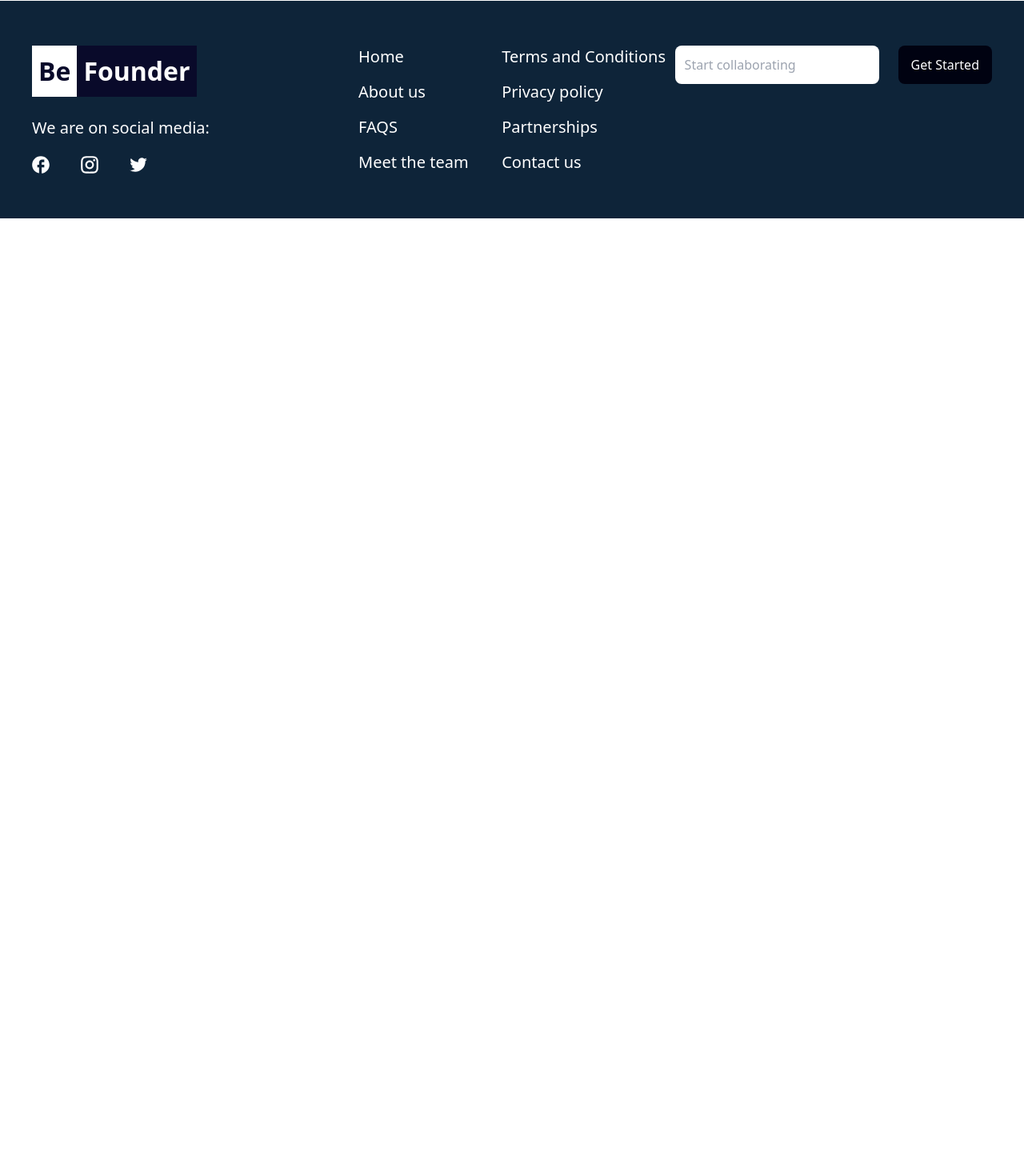
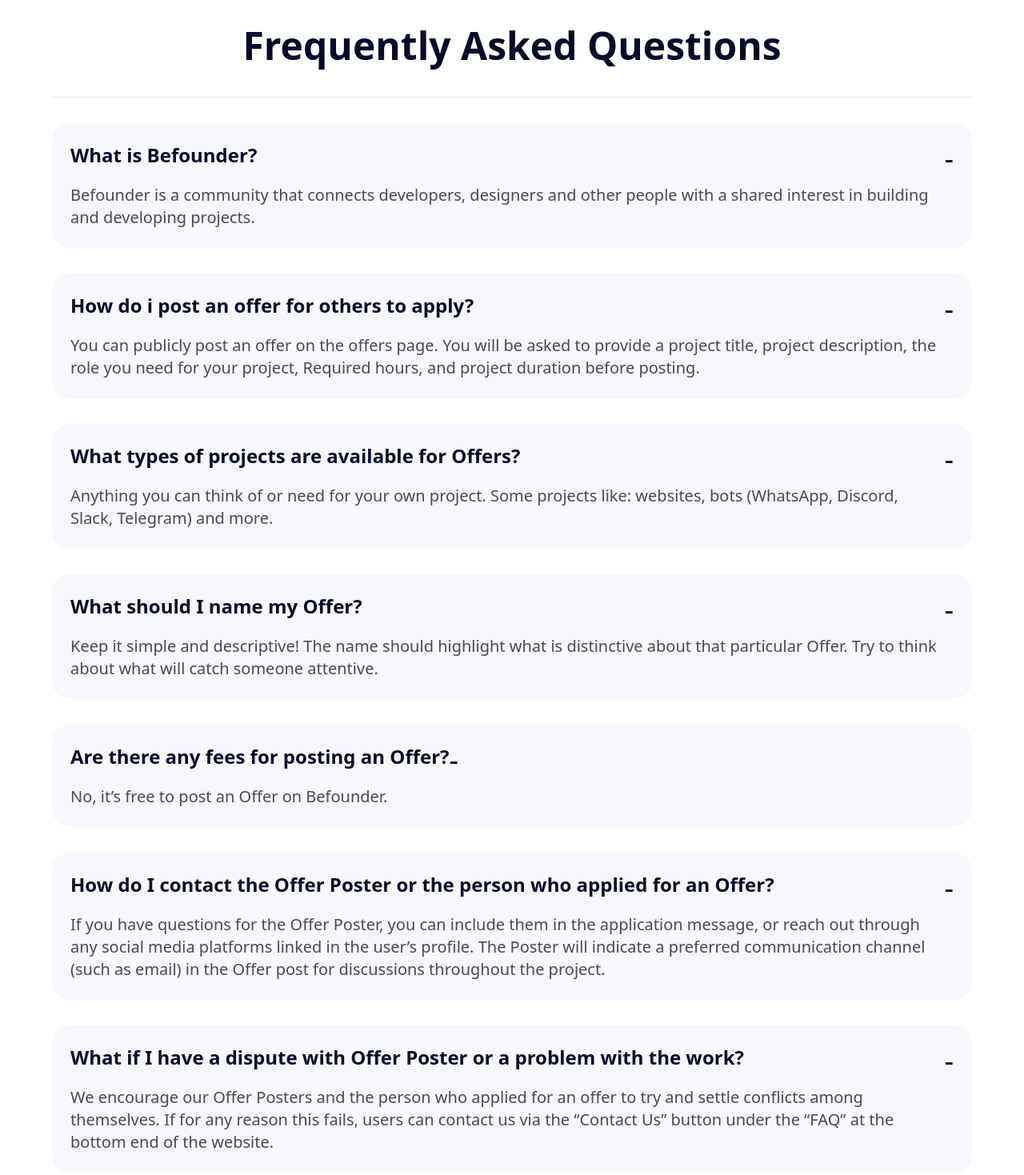
Before and after one commit to Beefounder/Befounder, a React (Create React App) app: page /FAQs in a window 1280 px wide. Shown: the part 121-1590 px from the top of the page at 80% size. Before the commit the page ends 800 px from the top, so only its background shows below. Built offline with nearby package versions, Linux system fonts and the light colour scheme.

Commit message:
FAQs done

```diff
--- a/src/pages/FAQs/FAQsView.jsx
+++ b/src/pages/FAQs/FAQsView.jsx
@@ -1,7 +1,114 @@
 export const FAQsView = () => {
   return (
-    <main>
-      <div>FAQsView</div>
+    <main className="md:px-16 px-4 mb-12">
+      <h1 className="text-[#090A2A] font-semibold text-3xl md:text-5xl mt-14 mb-10 text-center">
+        Frequently Asked Questions
+      </h1>
+      <hr className="mb-8 text-[#090A2A]" />
+
+      <div>
+        <div className="bg-[#F7F7FD] p-6 rounded-3xl mb-8 flex gap-18">
+          <div>
+            <h2 className="text-[#090A2A] text-xl md:text-2xl font-semibold mb-5">
+              What is Befounder?
+            </h2>
+            <p className="text-[#494A50] text-lg md:text-xl">
+              Befounder is a community that connects developers, designers and
+              other people with a shared interest in building and developing
+              projects.
+            </p>
+          </div>
+          <span className="text-[#090A2A] font-medium text-4xl">-</span>
+        </div>
+
+        <div className="bg-[#F7F7FD] p-6 rounded-3xl mb-8 flex gap-18">
+          <div>
+            <h2 className="text-[#090A2A] text-xl md:text-2xl font-semibold mb-5">
+              How do i post an offer for others to apply?
+            </h2>
+            <p className="text-[#494A50] text-lg md:text-xl">
+              You can publicly post an offer on the offers page. You will be
+              asked to provide a project title, project description, the role
+              you need for your project, Required hours, and project duration
+              before posting.
+            </p>
+          </div>
+          <span className="text-[#090A2A] font-medium text-4xl">-</span>
+        </div>
+
+        <div className="bg-[#F7F7FD] p-6 rounded-3xl mb-8 flex gap-18">
+          <div>
+            <h2 className="text-[#090A2A] text-xl md:text-2xl font-semibold mb-5">
+              What types of projects are available for Offers?{" "}
+            </h2>
+            <p className="text-[#494A50] text-lg md:text-xl">
+              Anything you can think of or need for your own project. Some
+              projects like: websites, bots (WhatsApp, Discord, Slack, Telegram)
+              and more.
+            </p>
+          </div>
+          <span className="text-[#090A2A] font-medium text-4xl">-</span>
+        </div>
+
+        <div className="bg-[#F7F7FD] p-6 rounded-3xl mb-8 flex gap-18">
+          <div>
+            <h2 className="text-[#090A2A] text-xl md:text-2xl font-semibold mb-5">
+              What should I name my Offer?{" "}
+            </h2>
+            <p className="text-[#494A50] text-lg md:text-xl">
+              Keep it simple and descriptive! The name should highlight what is
+              distinctive about that particular Offer. Try to think about what
+              will catch someone attentive.
+            </p>
+          </div>
+          <span className="text-[#090A2A] font-medium text-4xl">-</span>
+        </div>
+
+        <div className="bg-[#F7F7FD] p-6 rounded-3xl mb-8 flex gap-18">
+          <div>
+            <h2 className="text-[#090A2A] text-xl md:text-2xl font-semibold mb-5">
+              Are there any fees for posting an Offer?{" "}
+            </h2>
+            <p className="text-[#494A50] text-lg md:text-xl">
+              No, it’s free to post an Offer on Befounder.
+            </p>
+          </div>
+          <span className="text-[#090A2A] font-medium text-4xl">-</span>
+        </div>
+
+        <div className="bg-[#F7F7FD] p-6 rounded-3xl mb-8 flex gap-18">
+          <div>
+            <h2 className="text-[#090A2A] text-xl md:text-2xl font-semibold mb-5">
+              How do I contact the Offer Poster or the person who applied for an
+              Offer?{" "}
+            </h2>
+            <p className="text-[#494A50] text-lg md:text-xl">
+              If you have questions for the Offer Poster, you can include them
+              in the application message, or reach out through any social media
+              platforms linked in the user’s profile. The Poster will indicate a
+              preferred communication channel (such as email) in the Offer post
+              for discussions throughout the project.
+            </p>
+          </div>
+          <span className="text-[#090A2A] font-medium text-4xl">-</span>
+        </div>
+
+        <div className="bg-[#F7F7FD] p-6 rounded-3xl mb-8 flex gap-18">
+          <div>
+            <h2 className="text-[#090A2A] text-xl md:text-2xl font-semibold mb-5">
+              What if I have a dispute with Offer Poster or a problem with the
+              work?{" "}
+            </h2>
+            <p className="text-[#494A50] text-lg md:text-xl">
+              We encourage our Offer Posters and the person who applied for an
+              offer to try and settle conflicts among themselves. If for any
+              reason this fails, users can contact us via the “Contact Us”
+              button under the “FAQ” at the bottom end of the website.
+            </p>
+          </div>
+          <span className="text-[#090A2A] font-medium text-4xl">-</span>
+        </div>
+      </div>
     </main>
   );
 };
```
